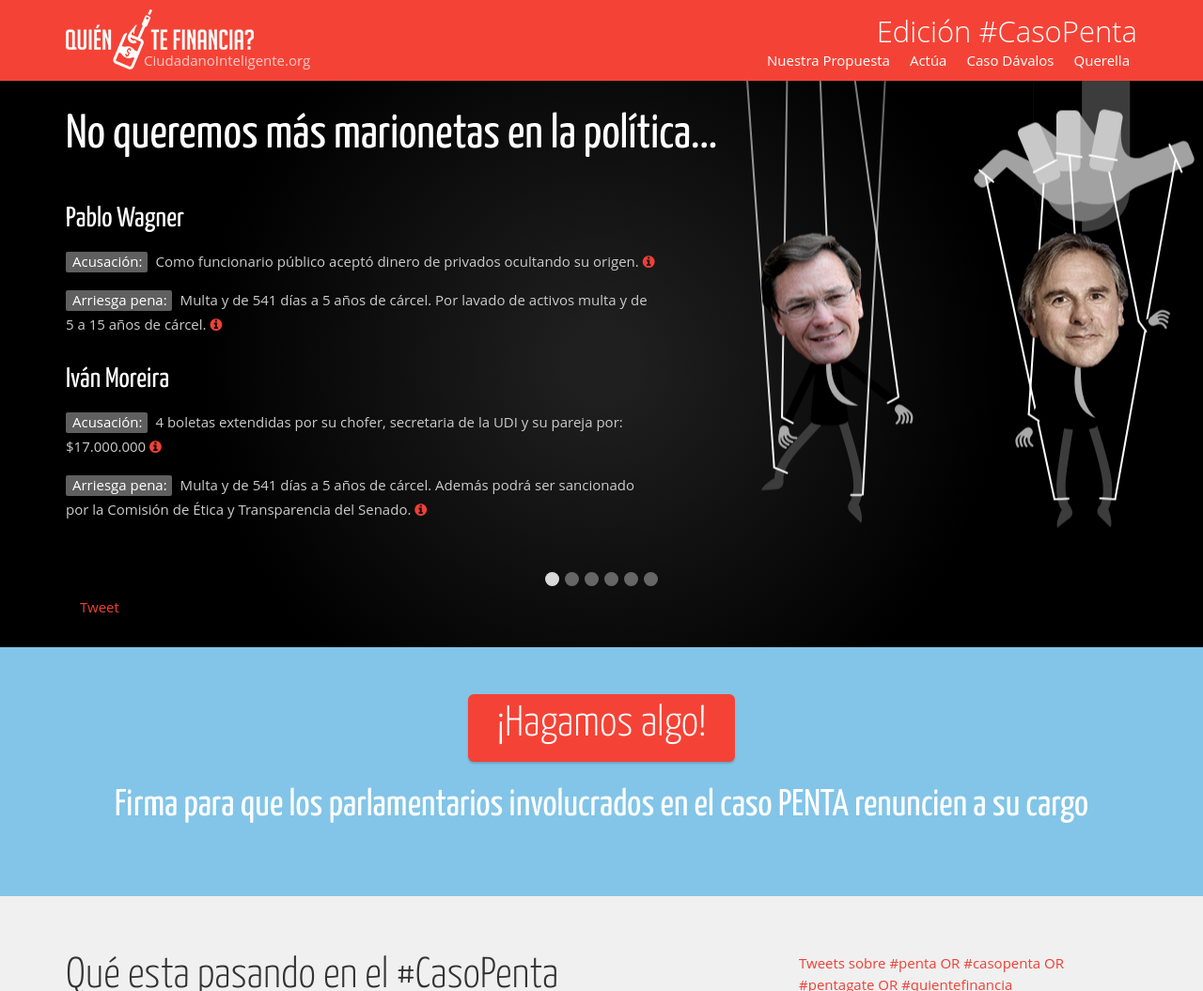
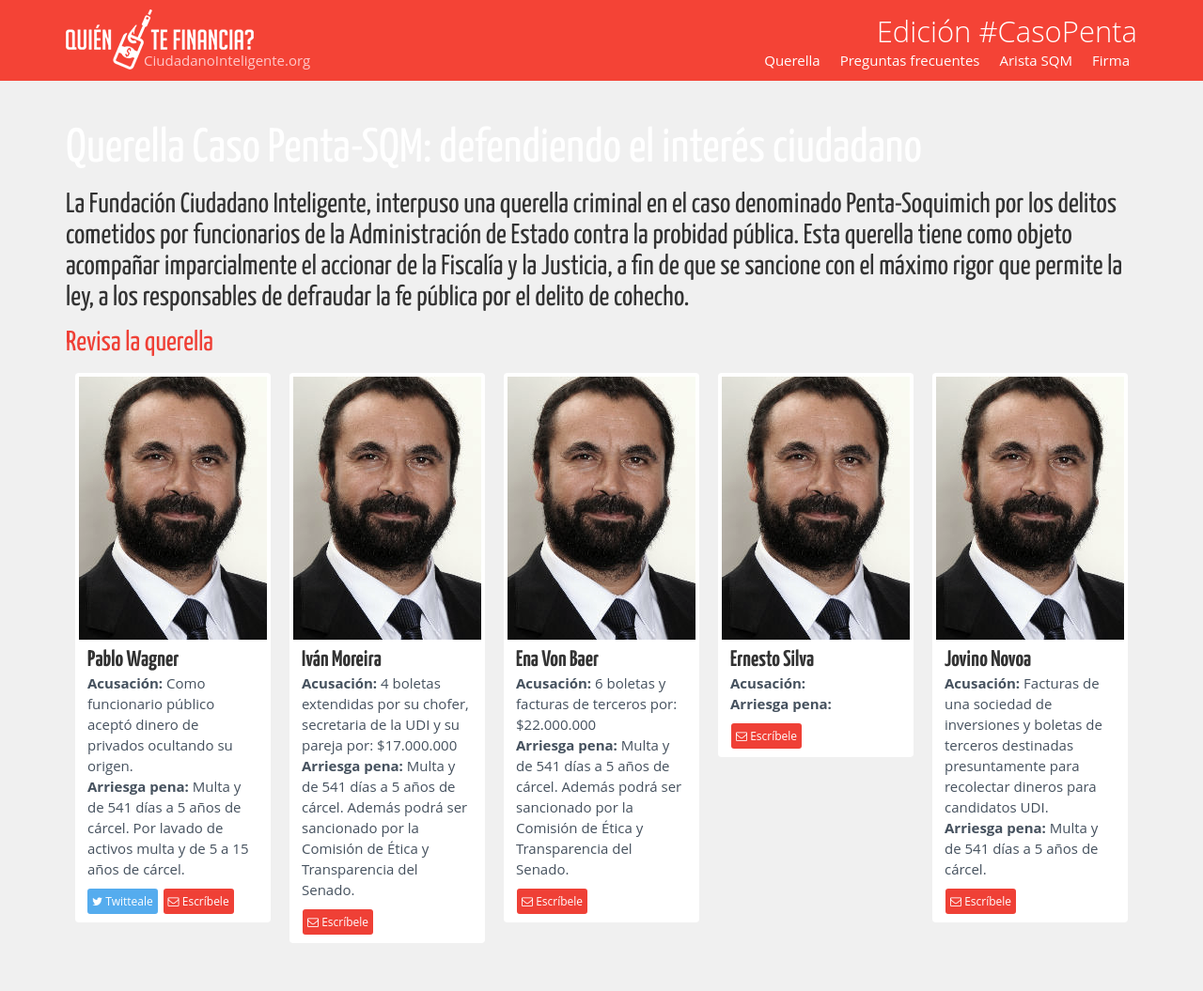
Before and after one commit to ciudadanointeligente/quien-te-financia, a Jekyll site: the page built from index.html, in a window 1280 px wide and 1400 px high, cut to the strip 0-1055 px from the top of the window. Shown: the whole strip at 94% size. Built offline with Jekyll 4.4.1, drawn with Linux system fonts in a browser that asks for light colours; nearby versions of some CDN libraries; comment, search, counter and statistics services are not loaded; some of the changed text lies outside the part shown.

Commit message:
updated to qtf arista SQM

```diff
--- /dev/null
+++ b/_includes/ask-casopenta.html
@@ -0,0 +1,130 @@
+<!-- Related Projects Row -->
+<div class="container">
+	<p>
+		<h1>Querella Caso Penta-SQM: defendiendo el interés ciudadano</h1>
+		<h3>La Fundación Ciudadano Inteligente, interpuso una querella criminal en el caso denominado Penta-Soquimich por los delitos cometidos por funcionarios de la Administración de Estado contra la probidad pública. Esta querella tiene como objeto acompañar imparcialmente el accionar de la Fiscalía y la Justicia, a fin de que se sancione con el máximo rigor que permite la ley, a los responsables de defraudar la fe pública por el delito de cohecho.</h3>
+	</p>
+	<p>
+	<a href="{{site.baseurl}}/querella" target="_blank"><h3>Revisa la querella</h3></a>
+	</p>
+</div>
+
+<div class="container">
+
+        	<ul class="grid cs-style-3 clearfix">
+				  <div class="col-md-15 col-sm-15">
+				    <div class="thumbnail">
+				      <img src="{{site.url}}/img/congressman/hugo-gutierrez.png" alt="Pablo Wagner">
+				      <div class="caption">
+				        <h3>Pablo Wagner</h3>
+				        <p><b>Acusación:</b> Como funcionario público aceptó dinero de privados ocultando su origen.</br>
+				        <b>Arriesga pena:</b> Multa y de 541 días a 5 años de cárcel. Por lavado de activos multa y de 5 a 15 años de cárcel.</p>
+				        <spam id="twitt-hgutierrez"></spam>
+				        <a id="mycustommailbutton" href="mailto:juanantoniocoloma@congreso.cl?subject=No%20hay%20reforma%20sin%20SERVEL&amp;body=Estimado%20Juan%20Antonio%20Coloma%3A%0A%0AYa%20se%20encuentra%20el%20proyecto%20de%20ley%20de%20financiamiento%20de%20la%20pol%C3%ADtica%20en%20el%20Congreso%20Nacional%2C%20pero%20esto%20no%20es%20suficiente.%20Los%20ciudadanos%20estamos%20preocupados%20por%20tener%20un%20SERVEL%20con%20facultades%20y%20recursos%20para%20ser%20un%20garante%20y%20fiscalizador%20activo.%20Necesitamos%20que%20se%20env%C3%ADe%20el%20proyecto%20de%20ley%20del%20SERVEL%20AHORA!%20Del%20compromiso%20de%20todos%20depender%C3%A1%20mantener%20al%20%22se%C3%B1or%20del%20malet%C3%ADn%22%20lejos%20de%20nuestra%20democracia.%20%0A%0AMuchas%20gracias"><i class="fa fa-envelope-o" title="Pregúntales"></i> Escríbele</a>
+				      </div>
+				    </div>
+				  </div>
+				  <div class="col-md-15 col-sm-15">
+				    <div class="thumbnail">
+				      <img src="{{site.url}}/img/congressman/hugo-gutierrez.png" alt="Iván Moreira">
+				      <div class="caption">
+				        <h3>Iván Moreira</h3>
+				        <p><b>Acusación:</b> 4 boletas extendidas por su chofer, secretaria de la UDI y su pareja por: $17.000.000</br>
+				        <b>Arriesga pena:</b> Multa y de 541 días a 5 años de cárcel. Además podrá ser sancionado por la Comisión de Ética y Transparencia del Senado.</p>
+				        <spam id="twitt-hgutierrez"></spam>
+				        <a id="mycustommailbutton" href="mailto:hgutierrez@congreso.cl?subject=No%20hay%20reforma%20sin%20SERVEL&amp;body=Estimado%20Hugo%20Gutiérrez%3A%0A%0AYa%20se%20encuentra%20el%20proyecto%20de%20ley%20de%20financiamiento%20de%20la%20pol%C3%ADtica%20en%20el%20Congreso%20Nacional%2C%20pero%20esto%20no%20es%20suficiente.%20Los%20ciudadanos%20estamos%20preocupados%20por%20tener%20un%20SERVEL%20con%20facultades%20y%20recursos%20para%20ser%20un%20garante%20y%20fiscalizador%20activo.%20Necesitamos%20que%20se%20env%C3%ADe%20el%20proyecto%20de%20ley%20del%20SERVEL%20AHORA!%20Del%20compromiso%20de%20todos%20depender%C3%A1%20mantener%20al%20%22se%C3%B1or%20del%20malet%C3%ADn%22%20lejos%20de%20nuestra%20democracia.%20%0A%0AMuchas%20gracias"><i class="fa fa-envelope-o" title="Pregúntales"></i> Escríbele</a>
+				      </div>
+				    </div>
+				  </div>
+				  <div class="col-md-15 col-sm-15">
+				    <div class="thumbnail">
+				      <img src="{{site.url}}/img/congressman/hugo-gutierrez.png" alt="Ena Von Baer">
+				      <div class="caption">
+				        <h3>Ena Von Baer</h3>
+				        <p><b>Acusación:</b> 6 boletas y facturas de terceros por: $22.000.000</br>
+				        <b>Arriesga pena:</b> Multa y de 541 días a 5 años de cárcel. Además podrá ser sancionado por la Comisión de Ética y Transparencia del Senado.</p>
+				        <spam id="twitt-hgutierrez"></spam>
+				        <a id="mycustommailbutton" href="mailto:jorge.insunza@congreso.cl?subject=No%20hay%20reforma%20sin%20SERVEL&amp;body=Estimado%20Jorge%20Insunza%3A%0A%0AYa%20se%20encuentra%20el%20proyecto%20de%20ley%20de%20financiamiento%20de%20la%20pol%C3%ADtica%20en%20el%20Congreso%20Nacional%2C%20pero%20esto%20no%20es%20suficiente.%20Los%20ciudadanos%20estamos%20preocupados%20por%20tener%20un%20SERVEL%20con%20facultades%20y%20recursos%20para%20ser%20un%20garante%20y%20fiscalizador%20activo.%20Necesitamos%20que%20se%20env%C3%ADe%20el%20proyecto%20de%20ley%20del%20SERVEL%20AHORA!%20Del%20compromiso%20de%20todos%20depender%C3%A1%20mantener%20al%20%22se%C3%B1or%20del%20malet%C3%ADn%22%20lejos%20de%20nuestra%20democracia.%20%0A%0AMuchas%20gracias"><i class="fa fa-envelope-o" title="Pregúntales"></i> Escríbele</a>
+				      </div>
+				    </div>
+				  </div>
+				  <div class="col-md-15 col-sm-15">
+				    <div class="thumbnail">
+				      <img src="{{site.url}}/img/congressman/hugo-gutierrez.png" alt="Ernesto Silva">
+				      <div class="caption">
+				        <h3>Ernesto Silva</h3>
+				        <p><b>Acusación:</b> </br>
+				        <b>Arriesga pena:</b> </p>
+				        <spam id="twitt-hgutierrez"></spam>
+				        <a id="mycustommailbutton" href="mailto:cmonckeberg@congreso.cl?subject=No%20hay%20reforma%20sin%20SERVEL&amp;body=Estimado%20Cristian%20Monckeberg%3A%0A%0AYa%20se%20encuentra%20el%20proyecto%20de%20ley%20de%20financiamiento%20de%20la%20pol%C3%ADtica%20en%20el%20Congreso%20Nacional%2C%20pero%20esto%20no%20es%20suficiente.%20Los%20ciudadanos%20estamos%20preocupados%20por%20tener%20un%20SERVEL%20con%20facultades%20y%20recursos%20para%20ser%20un%20garante%20y%20fiscalizador%20activo.%20Necesitamos%20que%20se%20env%C3%ADe%20el%20proyecto%20de%20ley%20del%20SERVEL%20AHORA!%20Del%20compromiso%20de%20todos%20depender%C3%A1%20mantener%20al%20%22se%C3%B1or%20del%20malet%C3%ADn%22%20lejos%20de%20nuestra%20democracia.%20%0A%0AMuchas%20gracias"><i class="fa fa-envelope-o" title="Pregúntales"></i> Escríbele</a>
+				      </div>
+				    </div>
+				  </div>
+				  <div class="col-md-15 col-sm-15">
+				    <div class="thumbnail">
+				      <img src="{{site.url}}/img/congressman/hugo-gutierrez.png" alt="Jovino Novoa">
+				      <div class="caption">
+				        <h3>Jovino Novoa</h3>
+				        <p><b>Acusación:</b> Facturas de una sociedad de inversiones y boletas de terceros destinadas presuntamente para recolectar dineros para candidatos UDI.</br>
+				        <b>Arriesga pena:</b> Multa y de 541 días a 5 años de cárcel.</p>
+				        <spam id="twitt-hgutierrez"></spam>
+				        <a id="mycustommailbutton" href="mailto:rsaffirio@congreso.cl?subject=No%20hay%20reforma%20sin%20SERVEL&amp;body=Estimado%20Rene%20Saffirio%3A%0A%0AYa%20se%20encuentra%20el%20proyecto%20de%20ley%20de%20financiamiento%20de%20la%20pol%C3%ADtica%20en%20el%20Congreso%20Nacional%2C%20pero%20esto%20no%20es%20suficiente.%20Los%20ciudadanos%20estamos%20preocupados%20por%20tener%20un%20SERVEL%20con%20facultades%20y%20recursos%20para%20ser%20un%20garante%20y%20fiscalizador%20activo.%20Necesitamos%20que%20se%20env%C3%ADe%20el%20proyecto%20de%20ley%20del%20SERVEL%20AHORA!%20Del%20compromiso%20de%20todos%20depender%C3%A1%20mantener%20al%20%22se%C3%B1or%20del%20malet%C3%ADn%22%20lejos%20de%20nuestra%20democracia.%20%0A%0AMuchas%20gracias"><i class="fa fa-envelope-o" title="Pregúntales"></i> Escríbele</a>
+				      </div>
+				    </div>
+				  </div>
+        	</ul>
+
+        	<ul class="grid cs-style-3 clearfix">
+				  <div class="col-md-15 col-sm-15">
+				    <div class="thumbnail">
+				      <img src="{{site.url}}/img/congressman/hugo-gutierrez.png" alt="Fulvio Rossi">
+				      <div class="caption">
+				        <h3>Fulvio Rossi</h3>
+				        <p><b>Acusación:</b> </br>
+				        <b>Arriesga pena:</b> </p>
+				        <spam id="twitt-hgutierrez"></spam>
+				        <a id="mycustommailbutton" href="mailto:leonardo.soto@congreso.cl?subject=No%20hay%20reforma%20sin%20SERVEL&amp;body=Estimado%20Leonardo%20Soto%3A%0A%0AYa%20se%20encuentra%20el%20proyecto%20de%20ley%20de%20financiamiento%20de%20la%20pol%C3%ADtica%20en%20el%20Congreso%20Nacional%2C%20pero%20esto%20no%20es%20suficiente.%20Los%20ciudadanos%20estamos%20preocupados%20por%20tener%20un%20SERVEL%20con%20facultades%20y%20recursos%20para%20ser%20un%20garante%20y%20fiscalizador%20activo.%20Necesitamos%20que%20se%20env%C3%ADe%20el%20proyecto%20de%20ley%20del%20SERVEL%20AHORA!%20Del%20compromiso%20de%20todos%20depender%C3%A1%20mantener%20al%20%22se%C3%B1or%20del%20malet%C3%ADn%22%20lejos%20de%20nuestra%20democracia.%20%0A%0AMuchas%20gracias"><i class="fa fa-envelope-o" title="Pregúntales"></i> Escríbele</a>
+				      </div>
+				    </div>
+				  </div>
+				  <div class="col-md-15 col-sm-15">
+				    <div class="thumbnail">
+				      <img src="{{site.url}}/img/congressman/hugo-gutierrez.png" alt="Roberto León">
+				      <div class="caption">
+				        <h3>Roberto León</h3>
+				        <p><b>Acusación:</b> </br>
+				        <b>Arriesga pena:</b> </p>
+				        <spam id="twitt-hgutierrez"></spam>
+				        <a id="mycustommailbutton" href="mailto:asquella@congreso.cl?subject=No%20hay%20reforma%20sin%20SERVEL&amp;body=Estimado%20Arturo%20Squella%3A%0A%0AYa%20se%20encuentra%20el%20proyecto%20de%20ley%20de%20financiamiento%20de%20la%20pol%C3%ADtica%20en%20el%20Congreso%20Nacional%2C%20pero%20esto%20no%20es%20suficiente.%20Los%20ciudadanos%20estamos%20preocupados%20por%20tener%20un%20SERVEL%20con%20facultades%20y%20recursos%20para%20ser%20un%20garante%20y%20fiscalizador%20activo.%20Necesitamos%20que%20se%20env%C3%ADe%20el%20proyecto%20de%20ley%20del%20SERVEL%20AHORA!%20Del%20compromiso%20de%20todos%20depender%C3%A1%20mantener%20al%20%22se%C3%B1or%20del%20malet%C3%ADn%22%20lejos%20de%20nuestra%20democracia.%20%0A%0AMuchas%20gracias"><i class="fa fa-envelope-o" title="Pregúntales"></i> Escríbele</a>
+				      </div>
+				    </div>
+				  </div>
+				  <div class="col-md-15 col-sm-15">
+				    <div class="thumbnail">
+				      <img src="{{site.url}}/img/congressman/hugo-gutierrez.png" alt="Alberto Cardemil">
+				      <div class="caption">
+				        <h3>Alberto Cardemil</h3>
+				        <p><b>Acusación:</b> 2 boletas de terceros por: $7.200.000.</br>
+				        <b>Arriesga pena:</b> Multa y de 541 días a 5 años de cárcel.</p>
+				        <spam id="twitt-hgutierrez"></spam>
+				        <a id="mycustommailbutton" href="mailto:renzo.trisotti@congreso.cl?subject=No%20hay%20reforma%20sin%20SERVEL&amp;body=Estimado%20Renzo%20Trisotti%3A%0A%0AYa%20se%20encuentra%20el%20proyecto%20de%20ley%20de%20financiamiento%20de%20la%20pol%C3%ADtica%20en%20el%20Congreso%20Nacional%2C%20pero%20esto%20no%20es%20suficiente.%20Los%20ciudadanos%20estamos%20preocupados%20por%20tener%20un%20SERVEL%20con%20facultades%20y%20recursos%20para%20ser%20un%20garante%20y%20fiscalizador%20activo.%20Necesitamos%20que%20se%20env%C3%ADe%20el%20proyecto%20de%20ley%20del%20SERVEL%20AHORA!%20Del%20compromiso%20de%20todos%20depender%C3%A1%20mantener%20al%20%22se%C3%B1or%20del%20malet%C3%ADn%22%20lejos%20de%20nuestra%20democracia.%20%0A%0AMuchas%20gracias"><i class="fa fa-envelope-o" title="Pregúntales"></i> Escríbele</a>
+				      </div>
+				    </div>
+				  </div>
+				  <div class="col-md-15 col-sm-15">
+				    <div class="thumbnail">
+				      <img src="{{site.url}}/img/congressman/hugo-gutierrez.png" alt="Alberto Cardemil">
+				      <div class="caption">
+				        <h3>Quien resulte responsable</h3>
+				        <p><b>Acusación:</b> ?</br>
+				        <b>Arriesga pena:</b> ?</p>
+				        <spam id="twitt-hgutierrez"></spam>
+				        <a id="mycustommailbutton" href="mailto:renzo.trisotti@congreso.cl?subject=No%20hay%20reforma%20sin%20SERVEL&amp;body=Estimado%20Renzo%20Trisotti%3A%0A%0AYa%20se%20encuentra%20el%20proyecto%20de%20ley%20de%20financiamiento%20de%20la%20pol%C3%ADtica%20en%20el%20Congreso%20Nacional%2C%20pero%20esto%20no%20es%20suficiente.%20Los%20ciudadanos%20estamos%20preocupados%20por%20tener%20un%20SERVEL%20con%20facultades%20y%20recursos%20para%20ser%20un%20garante%20y%20fiscalizador%20activo.%20Necesitamos%20que%20se%20env%C3%ADe%20el%20proyecto%20de%20ley%20del%20SERVEL%20AHORA!%20Del%20compromiso%20de%20todos%20depender%C3%A1%20mantener%20al%20%22se%C3%B1or%20del%20malet%C3%ADn%22%20lejos%20de%20nuestra%20democracia.%20%0A%0AMuchas%20gracias"><i class="fa fa-envelope-o" title="Pregúntales"></i> Escríbele</a>
+				      </div>
+				    </div>
+				  </div>
+        	</ul>
+
+	{% include twitts.html %}
+
+</div>
--- a/_includes/footer-home.html
+++ b/_includes/footer-home.html
@@ -2,7 +2,7 @@
 
         <div class="container">
 	<!-- Disqus -->
-    <h2>Dicen los ciudadanos...</h2>
+    <h2>Tu opinión es importante en ciudadanoi</h2>
     <div id="disqus_thread"></div>
     <script type="text/javascript">
         /* * * CONFIGURATION VARIABLES: EDIT BEFORE PASTING INTO YOUR WEBPAGE * * */
--- a/_includes/menu.html
+++ b/_includes/menu.html
@@ -1,7 +1,10 @@
  <ul>
-	<li><a href="{{site.baseurl}}/nuestra-propuesta">Nuestra Propuesta</a></li>
-	<li><a href="{{site.baseurl}}/actua">Actúa</a></li>
-	<li><a href="{{site.baseurl}}/casodavalos">Caso Dávalos</a></li>
 	<li><a href="{{site.baseurl}}/querella">Querella</a></li>
+	<li><a href="{{site.baseurl}}/preguntas-frecuentes">Preguntas frecuentes</a></li>
+	<li><a href="{{site.baseurl}}/arista-sqm">Arista SQM</a></li>
+	<li><a href="https://www.change.org/p/parlamentarios-involucrados-en-el-caso-penta-renuncien-a-su-cargo?recruiter=70086742">Firma</a></li>
+	<!-- <li><a href="{{site.baseurl}}/nuestra-propuesta">Nuestra Propuesta</a></li> -->
+	<!-- <li><a href="{{site.baseurl}}/actua">Actúa</a></li> -->
+	<!-- <li><a href="{{site.baseurl}}/casodavalos">Caso Dávalos</a></li> -->
 	<!-- <li><a href="{{site.url}}/difunde">Difunde</a></li> -->
 </ul>
--- a/index.html
+++ b/index.html
@@ -7,8 +7,7 @@
 	}
 </style>
 <div class="home">
-	{% include puppets.html %}
-	<!-- <a href="#feed">ir a noticias</a> -->
+	{% include ask-casopenta.html %}
 	{% include buttons.html %}
 	{% include banner2.html %}
 	<script type="text/javascript">
@@ -100,11 +99,7 @@
 
 				cnt++;
 			})
-
 			//document.getElementById('articles').appendChild( el_ul );
 		}
-
 		var the_body = document.body; //getElementById('the_body');
-
-
 	</script>
```
Also changed, not shown: other parts of index.html (+1 -1 lines), _includes/footer.html (+1 -41 lines), preguntas-frecuentes.html (added, +54 -0 lines).
